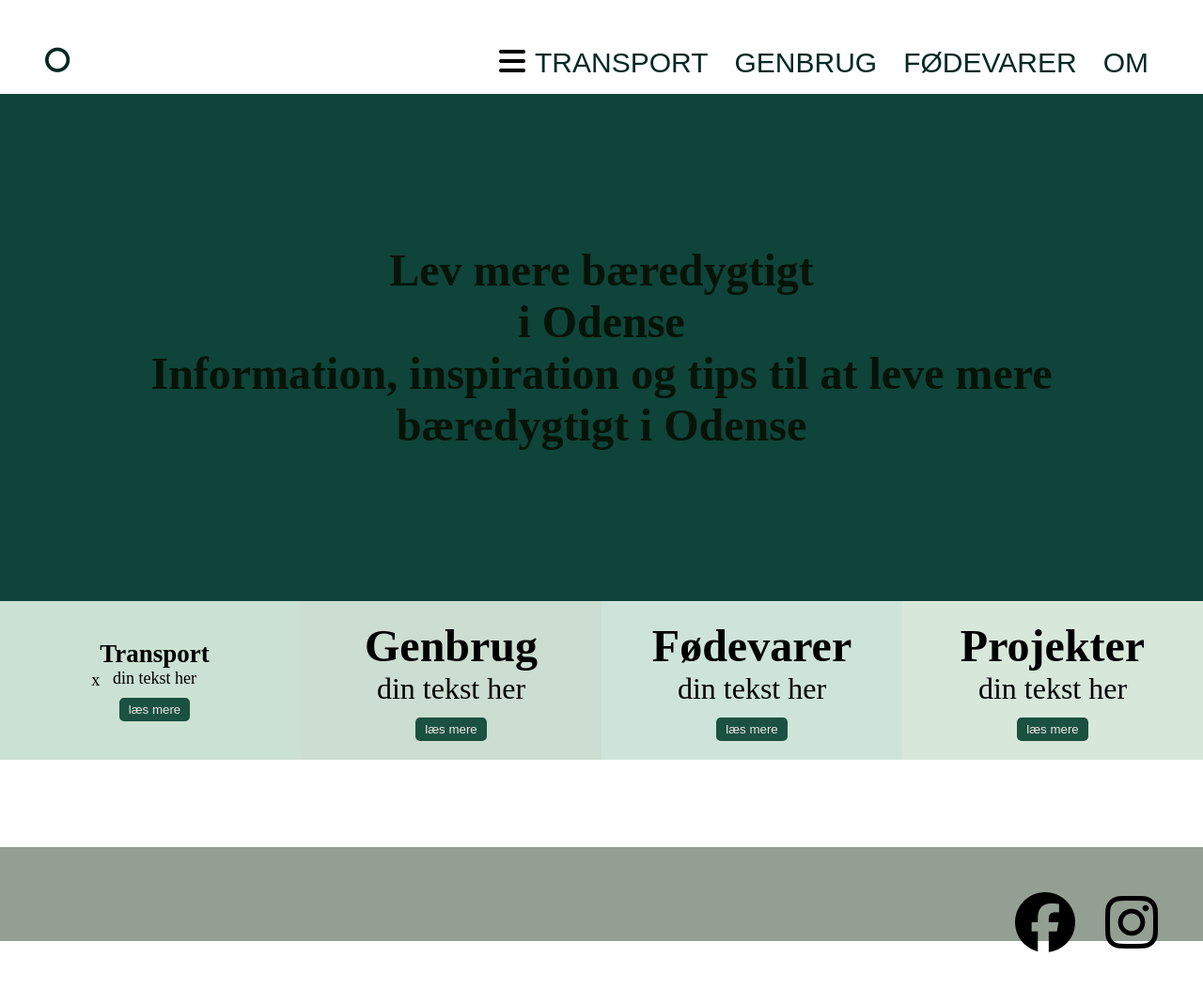
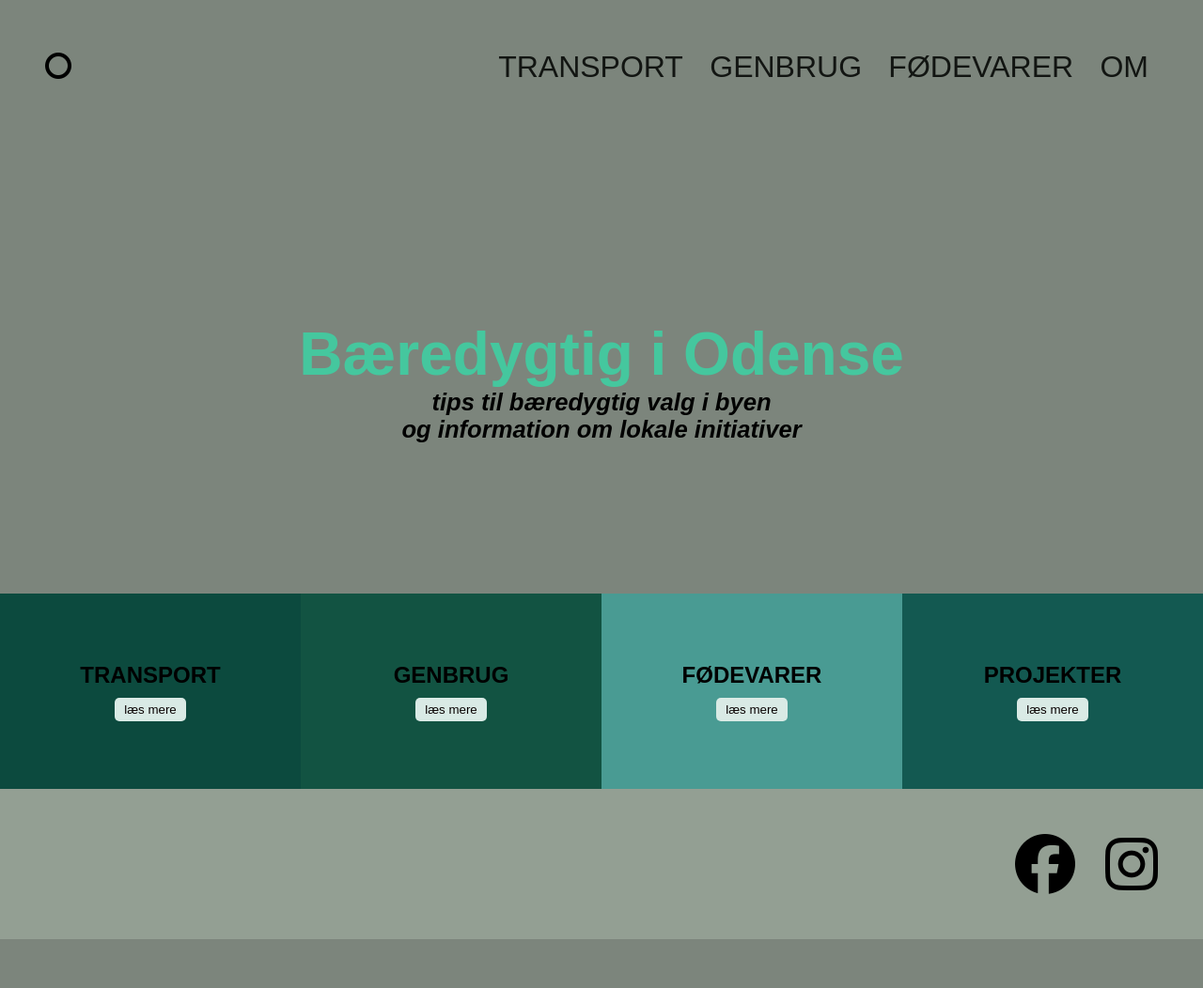
Before and after one commit to sansme23/SLUT, a plain HTML site: page index.html in a window 1280 px wide. Shown: the whole page at 94% size. After the commit the page ends 1000 px from the top, so only its background shows below. Drawn offline with Linux system fonts and the light colour scheme.

Commit message:
tilrettet siden

```diff
--- a/CSS/_mixins.scss
+++ b/CSS/_mixins.scss
@@ -1,9 +1,16 @@
 
 
-/*emnebox*/
+//hover
 
 @mixin hover-effect {
     &:hover {
-        color: #19e4c6;
+        color: #19e4ae;
     }
 }
+
+@mixin hover-box {
+    &:hover {
+        background-color: rgb(84, 188, 164);
+    }
+
+}
--- a/CSS/_variables.scss
+++ b/CSS/_variables.scss
@@ -1,13 +1,9 @@
-@use 'mixins';
-@use 'variables';
+
+
 
 //variables-color
 
 $header:rgb(89, 181, 163);
 $beige:#7C857C;
 $footer:#939F93;
-
-
-//variables -tekst
-
-$overskrift:30px;
+$text:rgb(18, 21, 18)
--- a/CSS/style.scss
+++ b/CSS/style.scss
@@ -2,21 +2,23 @@
 @use 'mixins';
 
 
+//generelt css
+
 *{
     box-sizing:border-box;
     margin:0;
-
 }
 
 body{
-    min-height: 100vh;
+    height: 100vh;
     width: 100vw;
     display: grid;
-    grid-template-rows: 10% 80% 10%;
-    font-family: "Noto-sans";
+    grid-template-rows: 180px 15fr auto;
+    font-family: "Noto sans";
+    background-color: variables.$beige;
 }
 
-/*header*/
+//header/nav styling
 
 header{
     padding: 1.5em;
@@ -44,15 +46,15 @@ header{
                     text-decoration: none;
                     font-family: sans-serif;
                     text-transform: uppercase;
-                    @include mixins.navlinks;
                     @include mixins.hover-effect;
+                    color: variables.$text;
                 }
             }
         }
     }
 
 
-/*main*/
+//main /sidetitel og beskrivelse
 
 
 main{
@@ -64,16 +66,26 @@ main{
         padding: 5em;
         justify-content: center;
         text-align: center;
-        background-color: variables.$header;
+        background-color: variables.$beige;
         font-size: 2em;
-        color: #22df22;
+        font-family: sans-serif;
+        h1{
+        font-size: 2em;
+        color: #45c79e;
+        }
+        h2{
+        font-size: 0.8em;
+        font-style: italic;
+        }
+
      }
 }
 
-/*main-menucontainer-box*/
+//menu-emne box
 
 .menucontainer{
     display: flex;
+    height: 13em;
 }
 
 
@@ -83,16 +95,19 @@ main{
     justify-content: center;
     align-items: center;
     background-color: rgb(61, 9, 33);
+    @include mixins.hover-box;
     padding: 20px;
     transition: background-color 0.3s;
-    font-size: large;
+    font-family: sans-serif;
+    text-transform: uppercase;
+    font-size: 1em;
     .content{
         text-align: center;
         button {
             margin-top: 10px;
             padding: 5px 10px;
-            background-color: #1a5140;
-            color: rgb(239, 230, 230);
+            background-color: #d9eae5;
+            color: rgb(9, 2, 2);
             border: none;
             border-radius: 5px;
             cursor: pointer;
@@ -109,36 +124,34 @@ main{
     box-sizing: border-box;
     display: flex;
     justify-content: center;
-    background-color: rgb(203, 225, 211);
+    background-color: rgb(12, 74, 62);
     text-align: center;
+
 }
 
 .emne2{
 
-    background-color: rgb(204, 221, 209);
+    background-color: rgb(18, 83, 66);
     box-sizing: border-box;
     display: flex;
     justify-content: center;
-    font-size: 2em;
     text-align: center;
 }
 
 .emne3{
-    background-color: #cee4db;
+    background-color: #499b93;
     box-sizing: border-box;
     display: flex;
     justify-content: center;
-    font-size: 2em;
     text-align: center;
 
 }
 
 .emne4{
-    background-color: rgb(215, 232, 219);
+    background-color: rgb(19, 89, 81);
     box-sizing: border-box;
     display: flex;
     justify-content: center;
-    font-size: 2em;
     text-align: center;
 }
 
@@ -151,6 +164,7 @@ main{
     justify-content: end;
     gap: 2em;
     padding: 3em;
+    background-color: variables.$footer;
 
 }
 
@@ -158,11 +172,14 @@ main{
     display:inline-block;
     color: black;
     font-size: 4em;
+    @include mixins.hover-effect;
+
 }
 .fa-instagram{
     display:inline-block;
     color: black;
     font-size: 4em;
+    @include mixins.hover-effect;
 }
 
 
@@ -177,8 +194,8 @@ main{
         height: 100vh;
     }}
 
-  @media (min-width: 850px)
-    {menubar{
+  @media (min-width: 850px) {
+    .menubar{
         display: none;
     }
     menucontainer{
--- a/index.html
+++ b/index.html
@@ -26,36 +26,32 @@
     </header>
     <main>
         <section class="titel">
-            <h1 class="Overskrift">Lev mere bæredygtigt</h1>
-            <h1 class="Overskrift">i Odense</h1>
-            <h2 class="undertitel">Information, inspiration og tips til at leve mere bæredygtigt i Odense</h2>
+            <h1 class="Overskrift">Bæredygtig i Odense</h1>
+            <h2 class="undertitel">tips til bæredygtig valg i byen</h2>
+            <h2>og information om lokale initiativer</h2>
         </section>
         <section class="menucontainer">
-            <div class="emne emne1">x
+            <div class="emne emne1">
             <div class="content">
                 <h2>Transport</h2>
-                <p>din tekst her</p>
                 <button>læs mere</button>
             </div>
             </div>
             <div class="emne emne2">
                 <div class="content">
                     <h2>Genbrug</h2>
-                    <p>din tekst her</p>
                     <button>læs mere</button>
                 </div>
                 </div>
             <div class="emne emne3">
                 <div class="content">
                      <h2>Fødevarer</h2>
-                    <p>din tekst her</p>
                     <button>læs mere</button>
                 </div>
                 </div>
             <div class="emne emne4">
                 <div class="content">
                     <h2>Projekter</h2>
-                    <p>din tekst her</p>
                     <button>læs mere</button>
                 </div>
                 </div>
```
Also changed, not shown: CSS/style.css, 1 other file.
